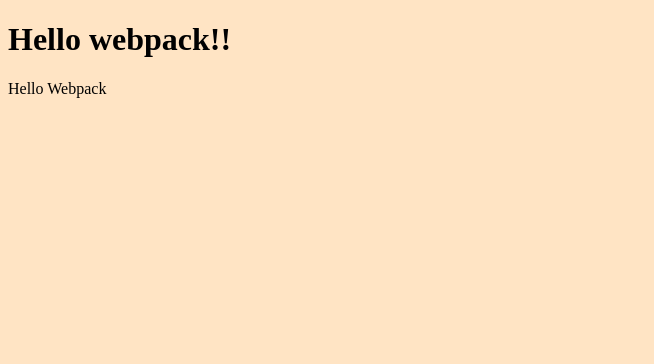
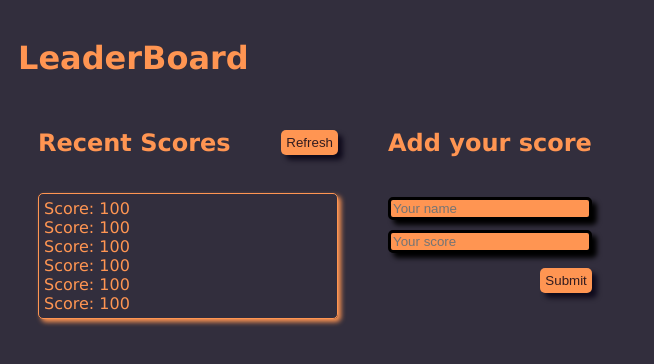
Before and after one commit to Wahaj-Ali/Leaderboard, a website built with webpack: page src/index.html in a window 1280 px wide. Shown: the whole page, without its empty margins (0-654 px from the left). Built offline with nearby package versions, Linux system fonts and the light colour scheme.

Commit message:
Set up the structure using webpack.
in this commit
- updated 'html.index' in 'src' foler to create the basic structure of the project.
- added styling for the project.

```diff
--- a/src/index.html
+++ b/src/index.html
@@ -4,9 +4,31 @@
     <meta charset="UTF-8" />
     <meta http-equiv="X-UA-Compatible" content="IE=edge" />
     <meta name="viewport" content="width=device-width, initial-scale=1.0" />
-    <title>LeaderBoard</title>
+    <title>Leaderboard</title>
   </head>
   <body>
-    <h1>Hello webpack!!</h1>
+    <h1>LeaderBoard</h1>
+    <div class="headline">
+    <div class="recent-scores">
+      <div class="scores-headings">
+        <h2>Recent Scores</h2>
+        <button id="refresh">Refresh</button>
+      </div>
+      <ul class="scores">
+        <li>Score: 100</li>
+        <li>Score: 100</li>
+        <li>Score: 100</li>
+        <li>Score: 100</li>
+        <li>Score: 100</li>
+        <li>Score: 100</li>
+      </ul>
+    </div>
+    <div class="add-score">
+      <h2>Add your score</h2>
+      <input type="text" placeholder="Your name">
+      <input type="text" name="" id="" placeholder="Your score">
+      <button id="submit">Submit</button>
+    </div>
+  </div>
   </body>
 </html>
--- a/src/index.js
+++ b/src/index.js
@@ -1,14 +1,2 @@
-import _ from 'lodash';
+// import _ from 'lodash';
 import './style.css';
-
-function component() {
-    const element = document.createElement('div');
-
-    // Lodash, now imported by this script
-    element.innerHTML = _.join(['Hello', 'Webpack'], ' ');
-    element.classList.add('body');
-
-    return element;
-  }
-
-  document.body.appendChild(component());
--- a/src/style.css
+++ b/src/style.css
@@ -1,3 +1,68 @@
 body {
-    background-color: bisque;
+    background-color: rgb(9 4 22 / 83%);
+    color: rgb(255 149 82);
+    padding: 10px;
+    font-family:'Lucida Sans', 'Lucida Sans Regular', 'Lucida Grande', 'Lucida Sans Unicode', Geneva, Verdana, sans-serif ;
 }
+
+button {
+    border: none;
+    background: rgb(255 149 82);
+    color: rgb(9 4 22 / 83%);
+    padding: 5px;
+    border-radius: 5px;
+    box-shadow: 5px 5px 5px;
+}
+
+.headline {
+    display: flex;
+    gap: 50px;
+    margin: 10px;
+    padding: 10px;
+}
+
+.recent-scores {
+    display: flex;
+    flex-direction: column;
+    width: 300px;
+}
+
+.scores-headings {
+    display: flex;
+    justify-content: space-between;
+    align-items: center;
+}
+
+.scores {
+    list-style: none;
+    border: 1px solid rgb(255 149 82);
+    display: flex;
+    flex-direction: column;
+    justify-content: flex-start;
+    padding: 5px;
+    box-shadow: 3px 3px 5px;
+    border-radius: 5px;
+}
+
+.add-score {
+    display: flex;
+    flex-direction: column;
+    gap: 10px;
+    align-items: flex-end;
+}
+
+.add-score input {
+    width: -webkit-fill-available;
+    border: 3px solid black;
+    background: rgb(255 149 82);
+    box-shadow: 5px 5px 5px;
+    border-radius: 5px;
+}
+
+.add-score h2{
+    margin-bottom: 30px;
+}
+
+#submit {
+    margin-top: 5px;
+}
```
Also changed, not shown: dist/index.html, dist/main.bundle.js, dist/runtime.bundle.js.
